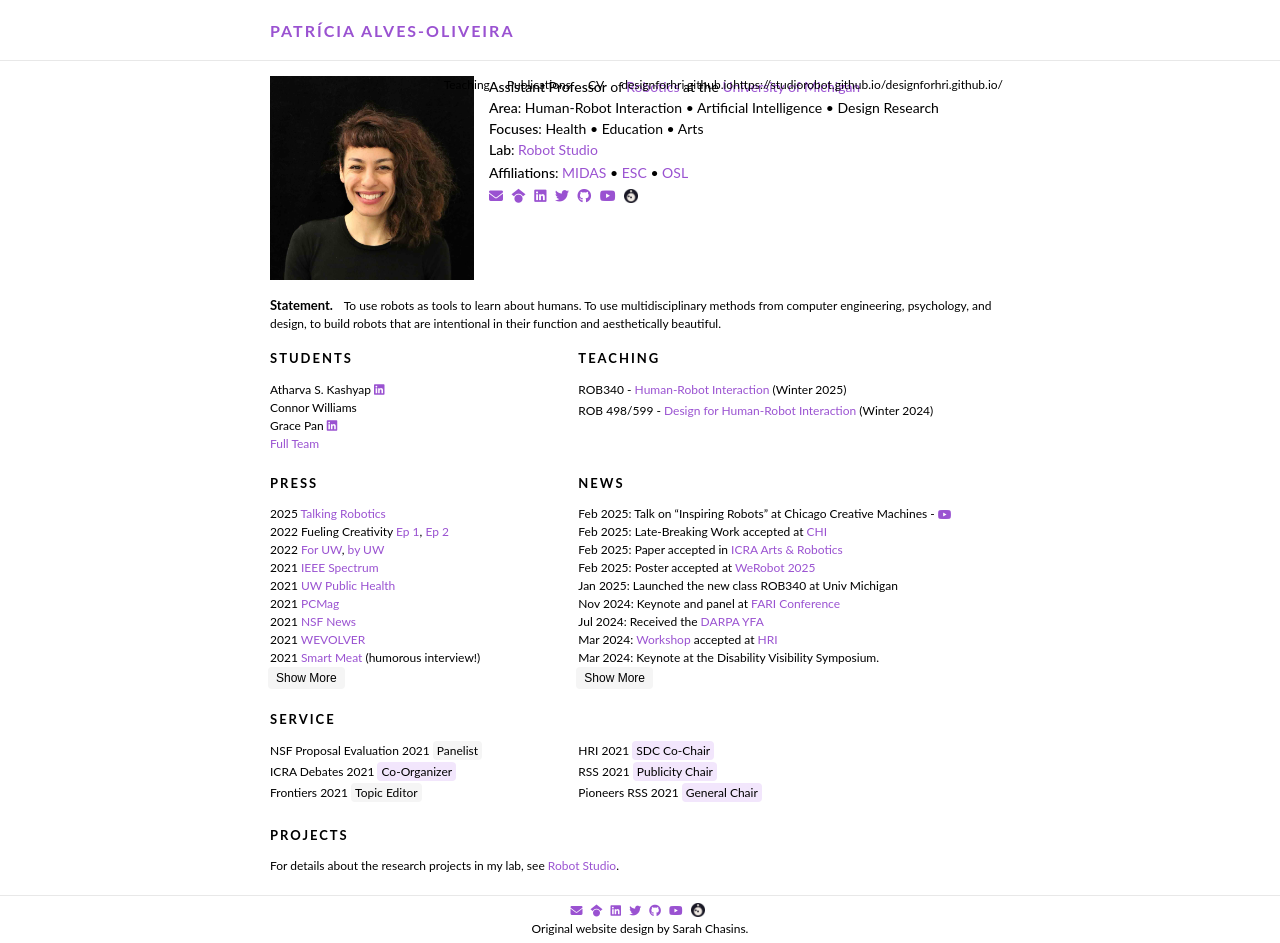
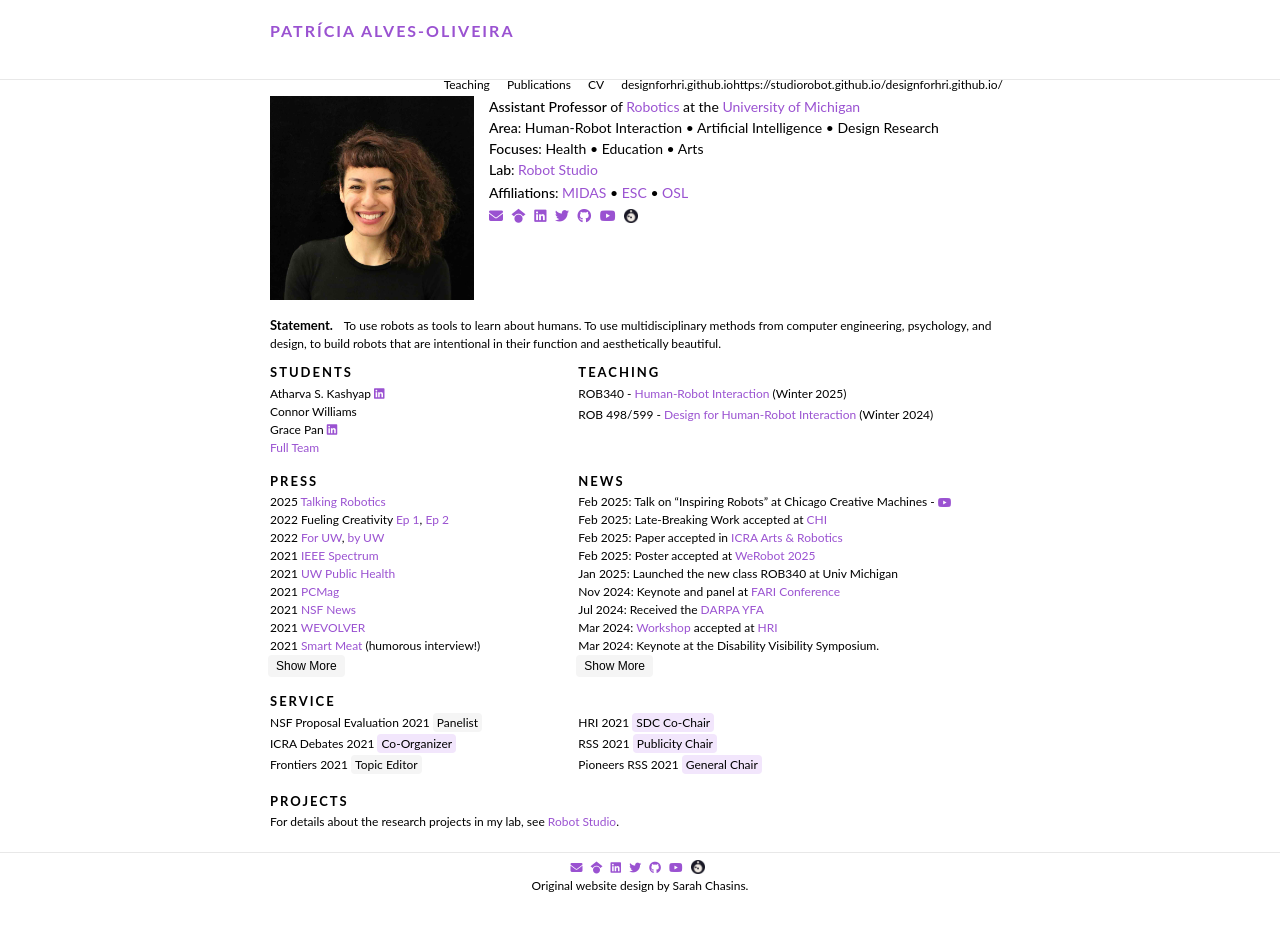
Before and after one commit to patricialvesoliveira/patricialvesoliveira.github.io, a Jekyll site: the page built from index.html, in a window 1280 px wide. Built offline with Jekyll 4.4.1, drawn with Linux system fonts in a browser that asks for light colours; after the commit the page ends 900 px from its top, so only the background shows below that.

Commit message:
quick update

```diff
--- a/assets/css/style.css
+++ b/assets/css/style.css
@@ -809,3 +809,8 @@
             display: flex !important;
             flex-direction: column !important;
         }
+
+		.page-content{
+			padding-bottom:16px;
+			padding-top:16px;
+		}
--- a/index.html
+++ b/index.html
@@ -237,10 +237,11 @@
 .topic.small-margin{
 	font-size:13px;
 }
-.page-content{
-	padding-bottom:15px;
-	padding-top:15px;
+.topic.small-margin{
+	margin-bottom:0px;
+	padding-top:10px;
 }
+
 
 .row {
 			display: flex;
```
